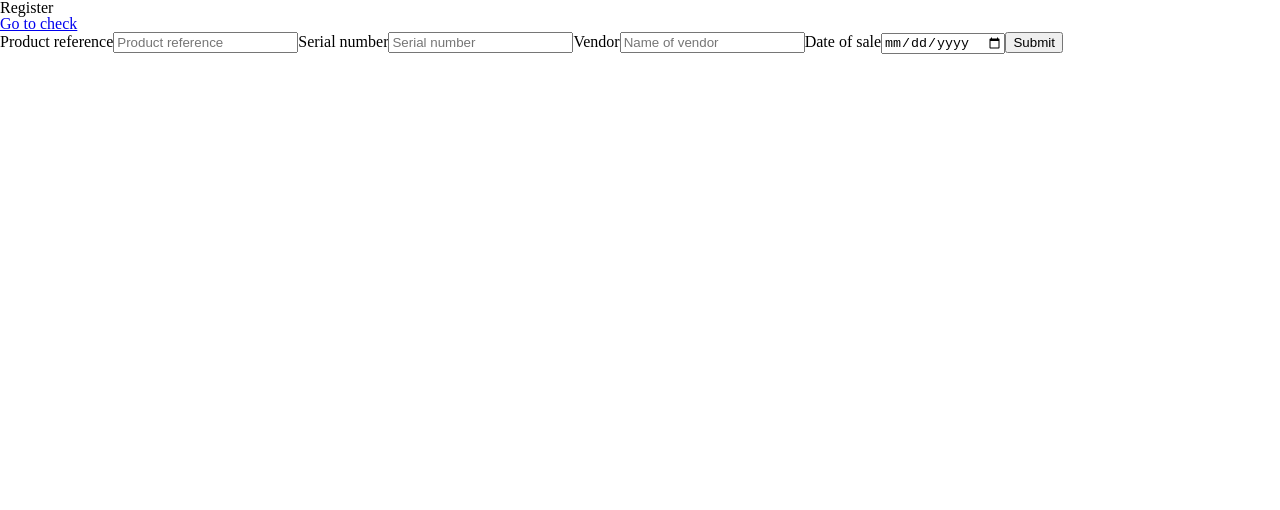
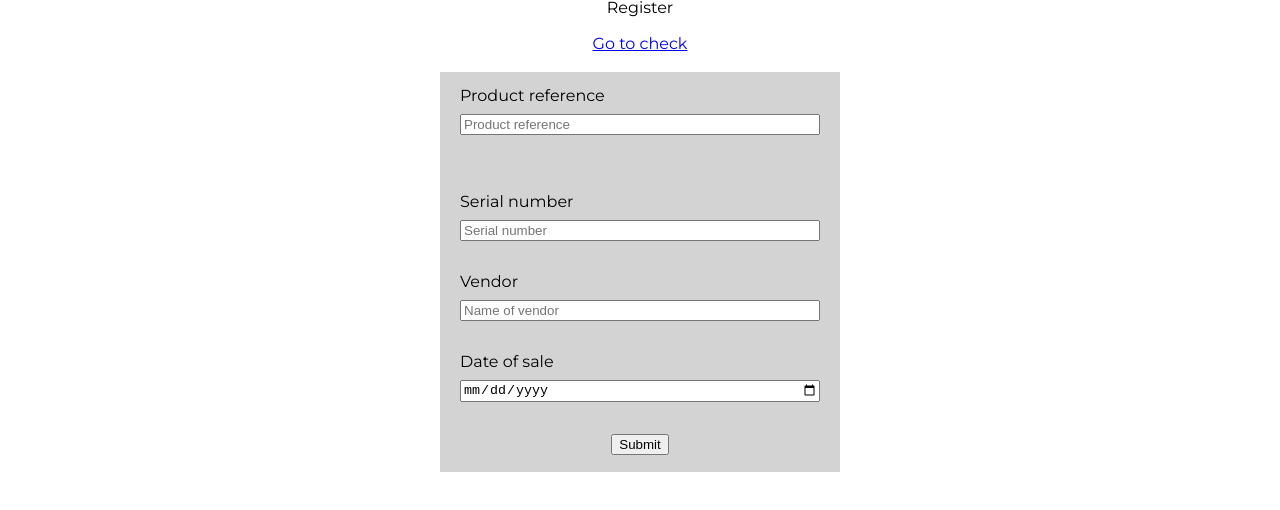
Before and after one commit to frischknechta/warranty-app-frontend, a React (Vite) app: page / in a window 1280 px wide. Shown: the top 510 px of the page. Built offline with nearby package versions, Linux system fonts and the light colour scheme; the HTML template or start-up script is replaced by a standard one.

Commit message:
Add productsData.json as source for data validation. Added data validation on register page for reference input.

```diff
--- a/index.html
+++ b/index.html
@@ -3,6 +3,12 @@
   <head>
     <meta charset="UTF-8" />
     <meta name="viewport" content="width=device-width, initial-scale=1.0" />
+    <link rel="preconnect" href="https://fonts.googleapis.com" />
+    <link rel="preconnect" href="https://fonts.gstatic.com" crossorigin />
+    <link
+      href="https://fonts.googleapis.com/css2?family=Montserrat:ital,wght@0,100..900;1,100..900&display=swap"
+      rel="stylesheet"
+    />
     <title>Warranty registration</title>
   </head>
   <body>
--- a/src/App.css
+++ b/src/App.css
@@ -0,0 +1,3 @@
+body {
+  font-family: "Montserrat", sans-serif;
+}
--- a/src/App.jsx
+++ b/src/App.jsx
@@ -1,7 +1,7 @@
 import "./App.css";
 import { BrowserRouter as Router, Routes, Route, Link } from "react-router-dom";
-import Register from "./routes/Register";
-import Check from "./routes/Check";
+import Register from "./routes/Register/Register";
+import Check from "./routes/Check/Check";
 
 function App() {
   return (
--- /dev/null
+++ b/src/assets/productsData.json
@@ -0,0 +1,62 @@
+[
+  {
+    "name": "Product 1",
+    "reference": "1234567890",
+    "image": "https://placehold.co/400",
+    "serialNumber": "000001"
+  },
+  {
+    "name": "Product 2",
+    "reference": "0987654321",
+    "image": "http://example.com/image2.jpg",
+    "serialNumber": "000002"
+  },
+  {
+    "name": "Product 3",
+    "reference": "1357924680",
+    "image": "http://example.com/image3.jpg",
+    "serialNumber": "000003"
+  },
+  {
+    "name": "Product 4",
+    "reference": "2468135790",
+    "image": "http://example.com/image4.jpg",
+    "serialNumber": "000004"
+  },
+  {
+    "name": "Product 5",
+    "reference": "9876543210",
+    "image": "http://example.com/image5.jpg",
+    "serialNumber": "000005"
+  },
+  {
+    "name": "Product 6",
+    "reference": "0123456789",
+    "image": "http://example.com/image6.jpg",
+    "serialNumber": "000006"
+  },
+  {
+    "name": "Product 7",
+    "reference": "5432109876",
+    "image": "http://example.com/image7.jpg",
+    "serialNumber": "000007"
+  },
+  {
+    "name": "Product 8",
+    "reference": "8765432109",
+    "image": "http://example.com/image8.jpg",
+    "serialNumber": "000008"
+  },
+  {
+    "name": "Product 9",
+    "reference": "3216549870",
+    "image": "http://example.com/image9.jpg",
+    "serialNumber": "000009"
+  },
+  {
+    "name": "Product 10",
+    "reference": "6549873210",
+    "image": "http://example.com/image10.jpg",
+    "serialNumber": "000010"
+  }
+]
--- /dev/null
+++ b/src/routes/Check/Check.css
@@ -0,0 +1,22 @@
+.checkPage {
+  display: flex;
+  flex-direction: column;
+  align-items: center;
+  gap: 20px;
+}
+
+.checkPage form {
+  background-color: lightgray;
+  display: flex;
+  flex-direction: column;
+  align-items: center;
+  justify-content: space-around;
+  width: 400px;
+  height: 200px;
+}
+
+.checkPage label {
+  display: flex;
+  justify-content: space-between;
+  width: 90%;
+}
--- a/src/routes/Check.jsx
+++ b/src/routes/Check/Check.jsx
@@ -1,6 +1,8 @@
 import { useState } from "react";
 import axios from "axios";
 import { format } from "date-fns";
+
+import "./Check.css";
 
 const Check = () => {
   const [reference, setReference] = useState("");
@@ -23,7 +25,7 @@ const Check = () => {
   };
 
   return (
-    <div>
+    <div className="checkPage">
       <div>Check</div>
       <form onSubmit={handleSubmit}>
         <label htmlFor="reference">
--- /dev/null
+++ b/src/routes/Register/Register.css
@@ -0,0 +1,31 @@
+.registerPage {
+  display: flex;
+  flex-direction: column;
+  align-items: center;
+  gap: 20px;
+}
+
+.registerPage form {
+  background-color: lightgray;
+  display: flex;
+  flex-direction: column;
+  align-items: center;
+  justify-content: space-around;
+  width: 400px;
+  height: 400px;
+}
+
+.registerPage label {
+  display: flex;
+  flex-direction: column;
+  gap: 10px;
+  width: 90%;
+}
+
+.registerPage .valid {
+  border-color: green;
+}
+
+.registerPage .invalid {
+  border-color: red;
+}
--- a/src/routes/Register.jsx
+++ b/src/routes/Register/Register.jsx
@@ -1,6 +1,9 @@
 import axios from "axios";
 import { useState } from "react";
 import { Link } from "react-router-dom";
+
+import "./Register.css";
+import productsData from "../../assets/productsData.json";
 
 const Register = () => {
   const [reference, setReference] = useState("");
@@ -8,6 +11,7 @@ const Register = () => {
   const [vendor, setVendor] = useState("");
   const [date, setDate] = useState("");
   const [errorMessage, setErrorMessage] = useState("");
+  const [validRef, setValidRef] = useState("");
 
   const handleSubmit = async (event) => {
     event.preventDefault();
@@ -28,9 +32,10 @@ const Register = () => {
   };
 
   return (
-    <div>
+    <div className="registerPage">
       <div>Register</div>
       <Link to="/check">Go to check</Link>
+
       <form onSubmit={handleSubmit}>
         <label htmlFor="reference">
           Product reference
@@ -39,12 +44,35 @@ const Register = () => {
             name="reference"
             id="reference"
             placeholder="Product reference"
+            className={validRef}
             value={reference}
             onChange={(event) => {
               setReference(event.target.value);
             }}
             required
+            onBlur={(event) => {
+              !reference
+                ? setValidRef("")
+                : productsData.find(
+                    (product) => product.reference === reference
+                  )
+                ? setValidRef("valid")
+                : setValidRef("invalid");
+            }}
           />
+          <div>
+            {validRef === "invalid" ? (
+              "This product refrence does not exist!"
+            ) : (
+              <img
+                src={
+                  productsData.find(
+                    (product) => product.reference === reference
+                  )?.image
+                }
+              />
+            )}
+          </div>
         </label>
         <label htmlFor="serial">
           Serial number
```
